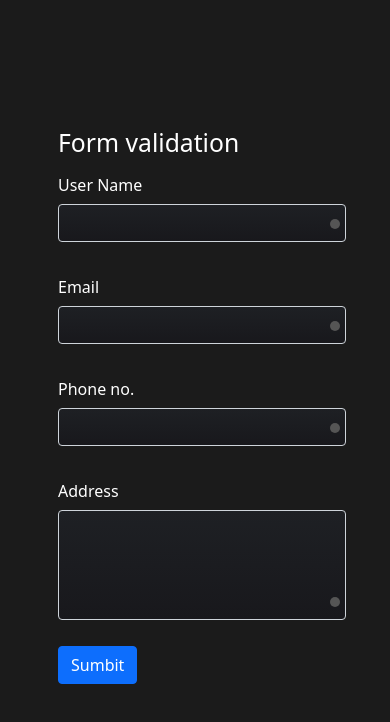
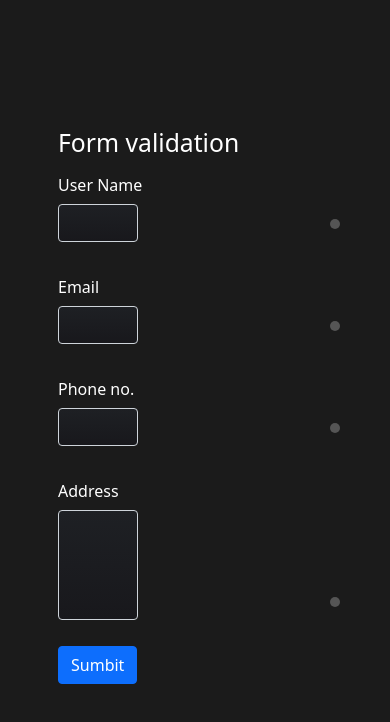
Before and after one commit to prashant-smart/corona_map, a plain HTML site: page index.html in a window 390 px wide. Drawn offline with nearby package versions, Linux system fonts and the light colour scheme.

Commit message:
Update index.css

```diff
--- a/index.css
+++ b/index.css
@@ -109,7 +109,7 @@ label{
         left:17rem;
     }
     input,#inputaddress3{
-        width: 18rem!important;
+        width: 5rem!important;
     }
 }
 
```
